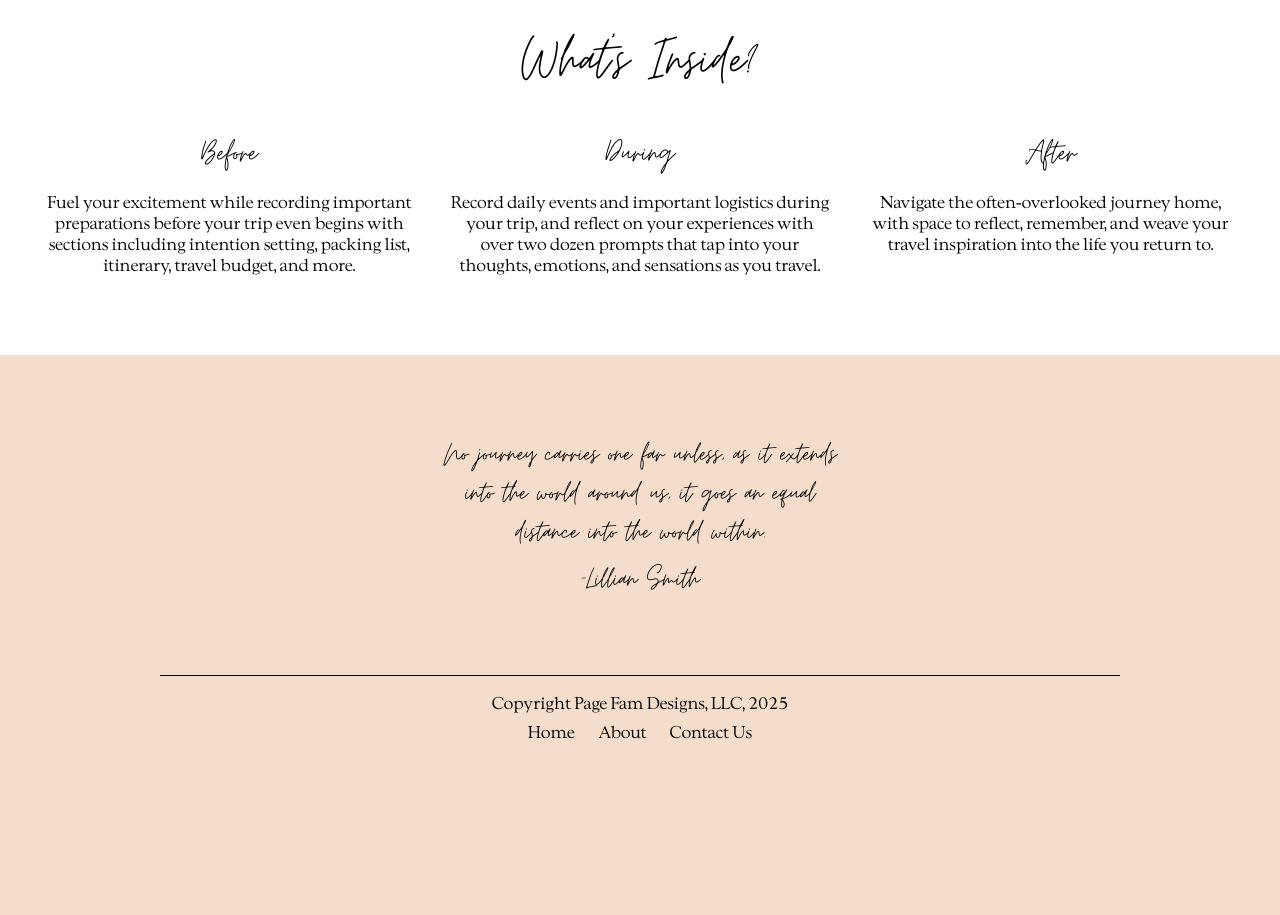
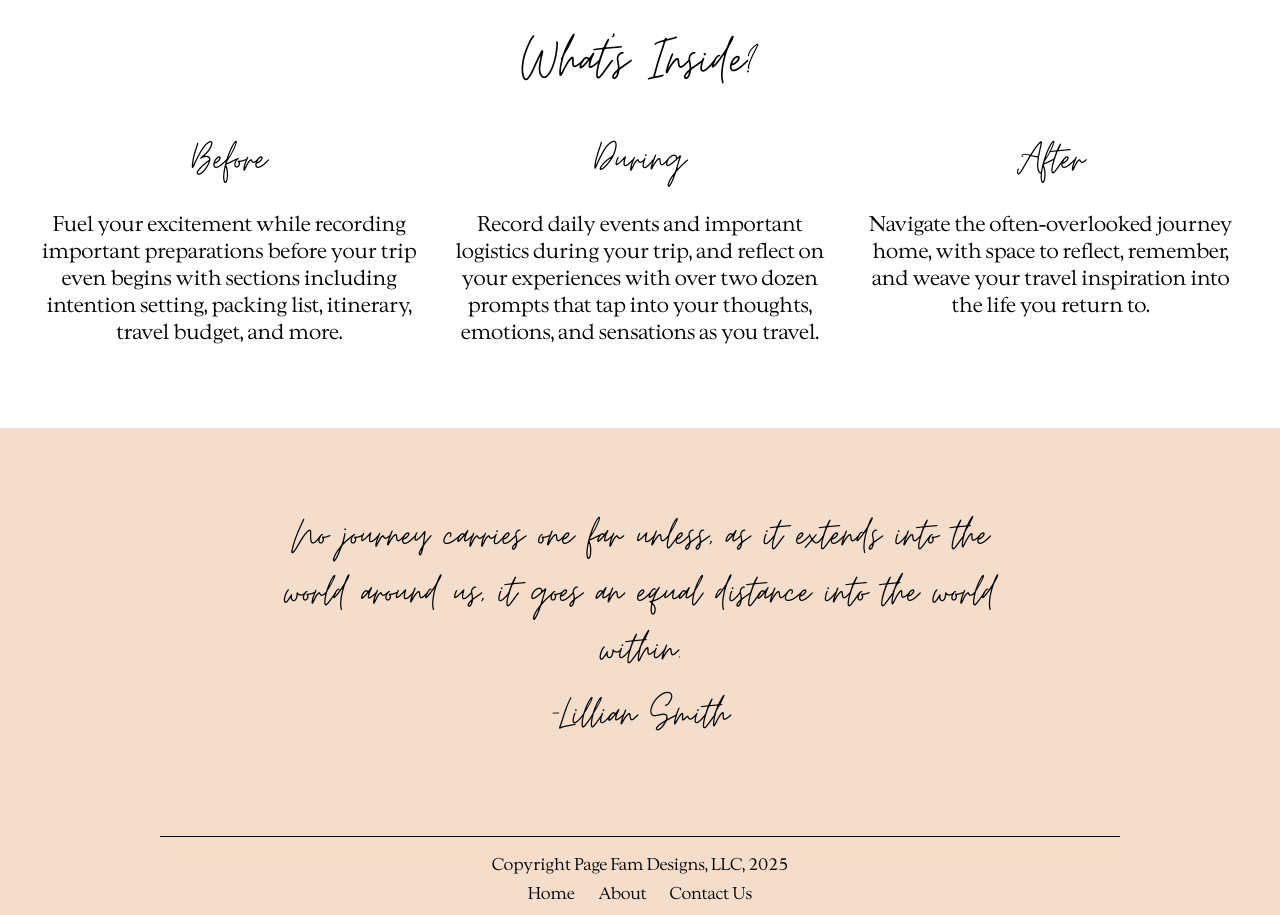
Before and after one commit to Quesajo17/horizon-landing, a SvelteKit app: page / in a window 1280 px wide. Shown: the part 600-1515 px from the top of the page. Before the commit the page ends 1354 px from the top, so only its background shows below. Built offline with nearby package versions, Linux system fonts and the light colour scheme.

Commit message:
font size changes

```diff
--- a/src/routes/+page.svelte
+++ b/src/routes/+page.svelte
@@ -97,6 +97,7 @@
     .hero-cta {
         flex: 1;
         min-width: 300px;
+        font-size: 1.25rem;
     }
 
     .hero-img {
@@ -143,6 +144,10 @@
         margin: 0 auto;
     }
 
+    .details h3 {
+        font-size: 3rem;
+    }
+
     .details-summary {
         text-align: center;
         margin: 0 auto;
@@ -162,6 +167,7 @@
         flex-direction: column;
         align-items: center;
         text-align: center;
+        font-size: 1.25rem;
     }
 
     .details-item img {
@@ -175,7 +181,7 @@
         margin-top: 5rem;
         width: 100%;
         font-family: 'Moontime', sans-serif;
-        font-size: 2rem;
+        font-size: 3rem;
         text-align: center;
         align-items: center;
     }
@@ -186,7 +192,7 @@
         align-items: center;
         padding-left: 4rem;
         padding-right: 4rem;
-        max-width: 420px;
+        max-width: 768px;
         margin: 0 auto;
     }
 
```
